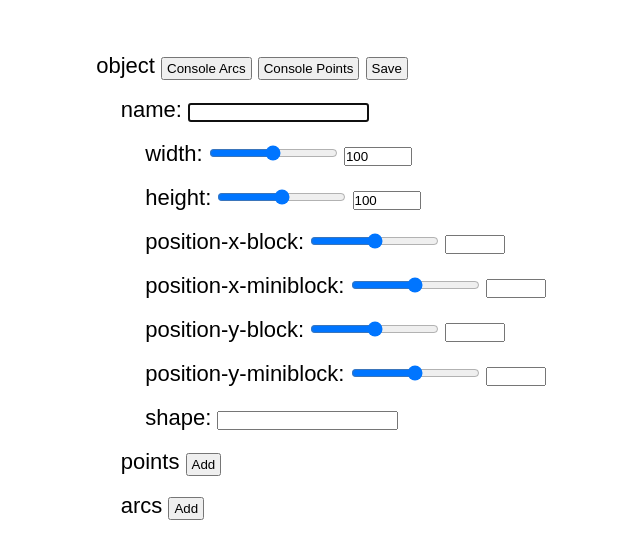
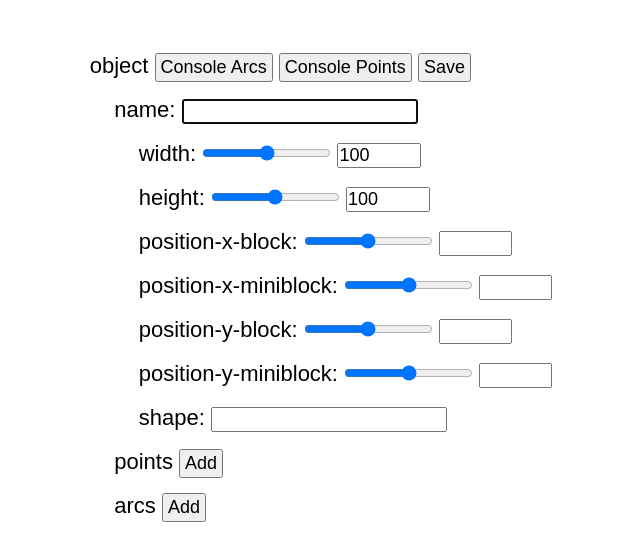
Before and after one commit to tom-wat/shape-data, a plain HTML site: page index.html in a window 1280 px wide. Shown: the whole page, without its empty margins (319-959 px from the left). Drawn offline with Linux system fonts and the light colour scheme.

Commit message:
Add files via upload

```diff
--- a/index.html
+++ b/index.html
@@ -25,6 +25,14 @@
         display: grid;
         place-items: center;
       }
+      button,
+      input,
+      select,
+      textarea {
+        font-family: inherit;
+        font-size: calc(100% - 4px);
+      }
+
       button {
         padding: 2px 4px;
       }
```
